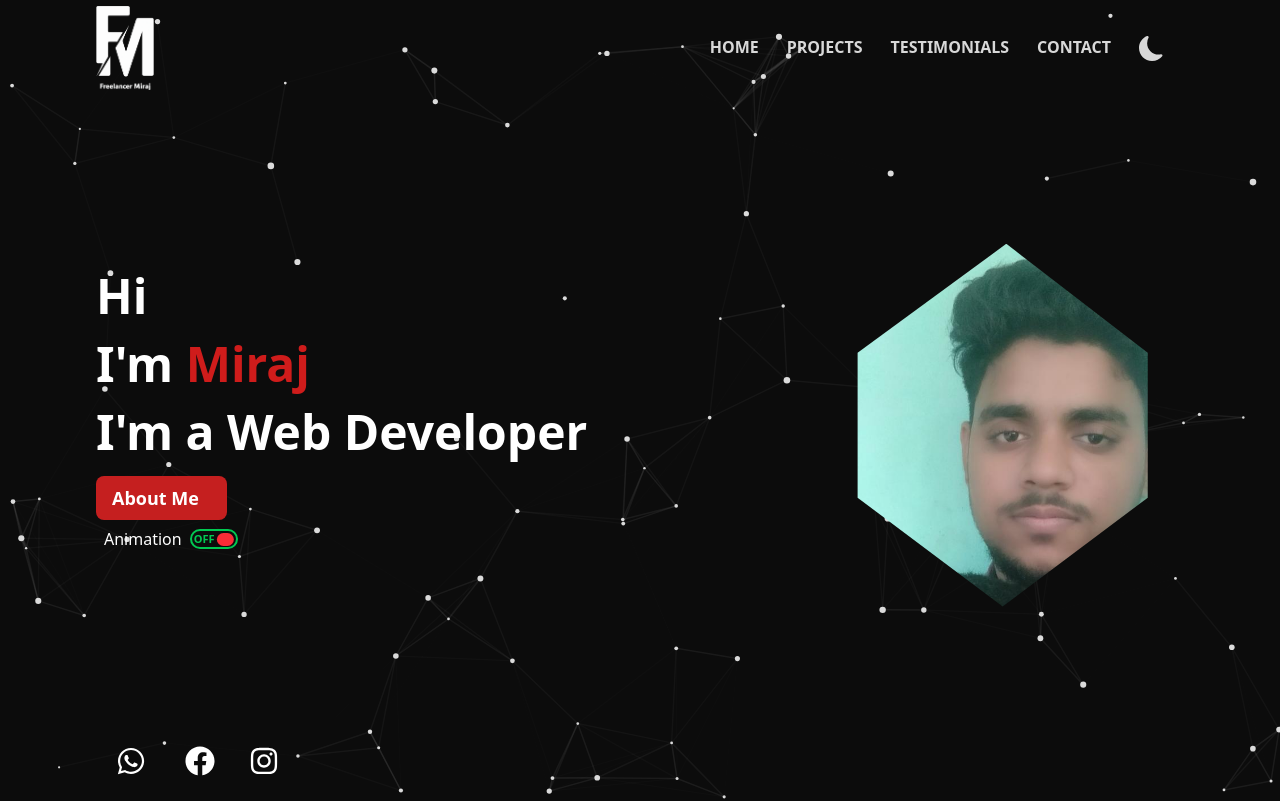
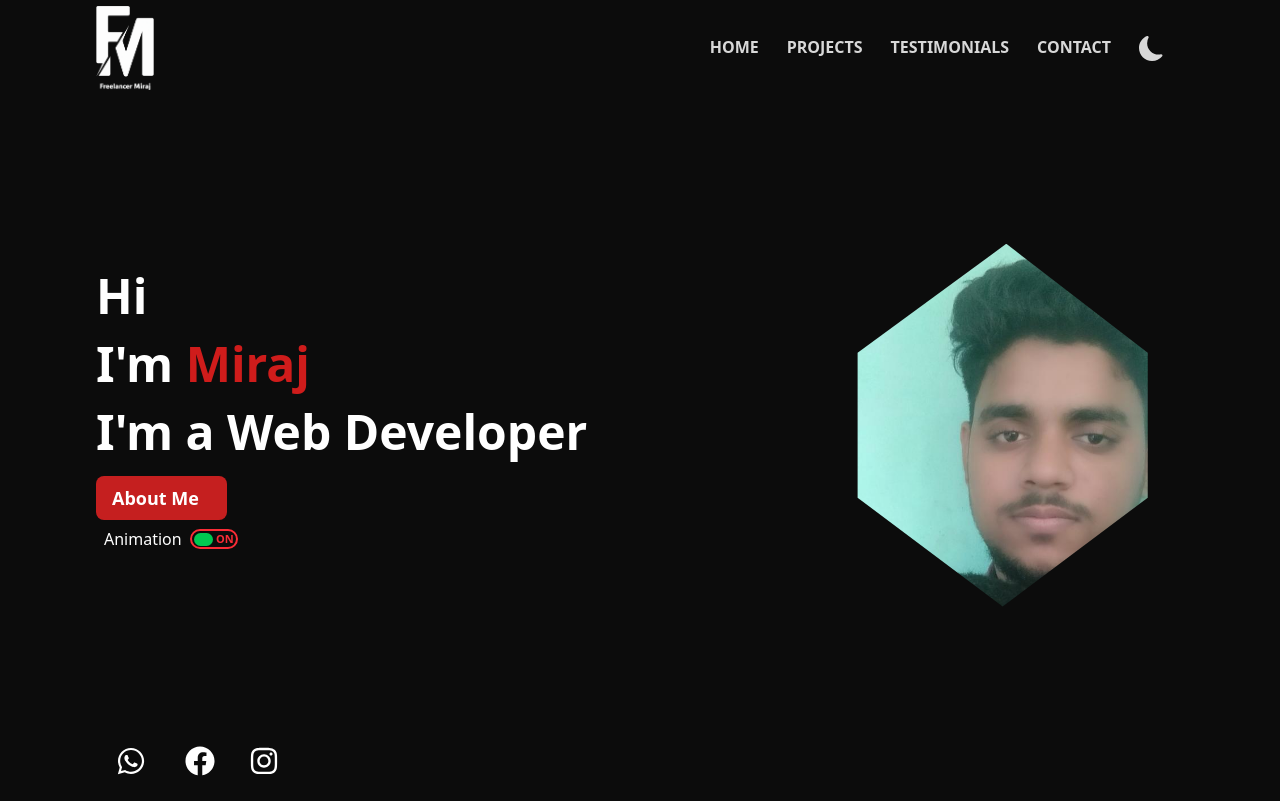
Before and after one commit to mirajalimolla/miraj-portfolio, a React (Vite) app: page / in a window 1280 px wide. Shown: the top 801 px of the page. Built offline with nearby package versions, Linux system fonts and the light colour scheme.

Commit message:
Animation Operation

```diff
--- a/src/Components/Hero/Hero.jsx
+++ b/src/Components/Hero/Hero.jsx
@@ -16,7 +16,7 @@ function Hero({ myRef }) {
     const [linkedinHover, setLinkedinHover] = useState(false);
     const [facebookHover, setFacebookHover] = useState(false);
     const [whatsappHover, setWhatsappHover] = useState(false);
-    const [isAnimationOff, setIsAnimationOff] = useState(false);
+    const [isAnimationOff, setIsAnimationOff] = useState(true);
     const { onScreen, head } = observer();
     const [isMoreAboutMongoHover, setIsMoreAboutMongoHover] = useState(false);
     const [isMoreAboutExpressHover, setIsMoreAboutExpressHover] = useState(false);
```
